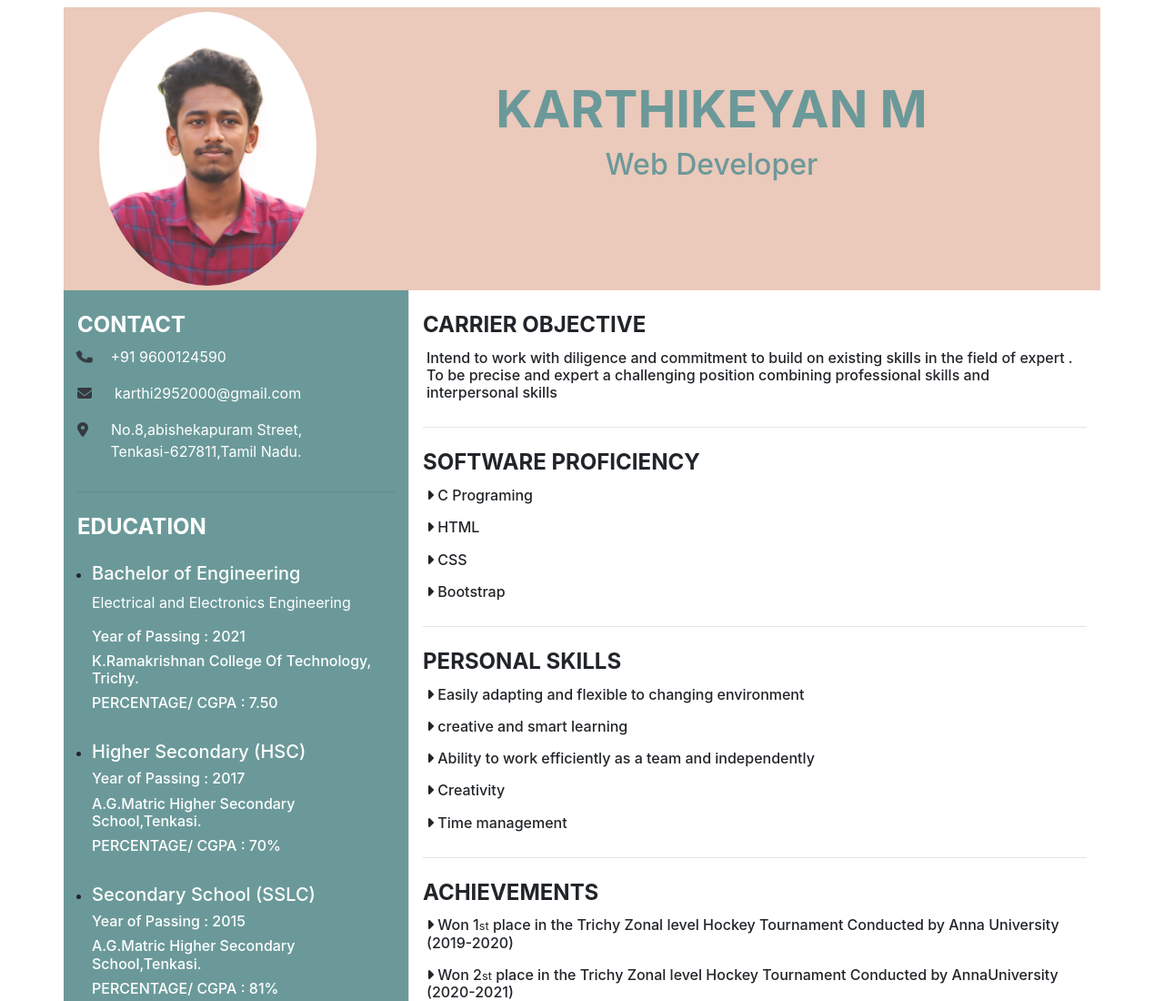
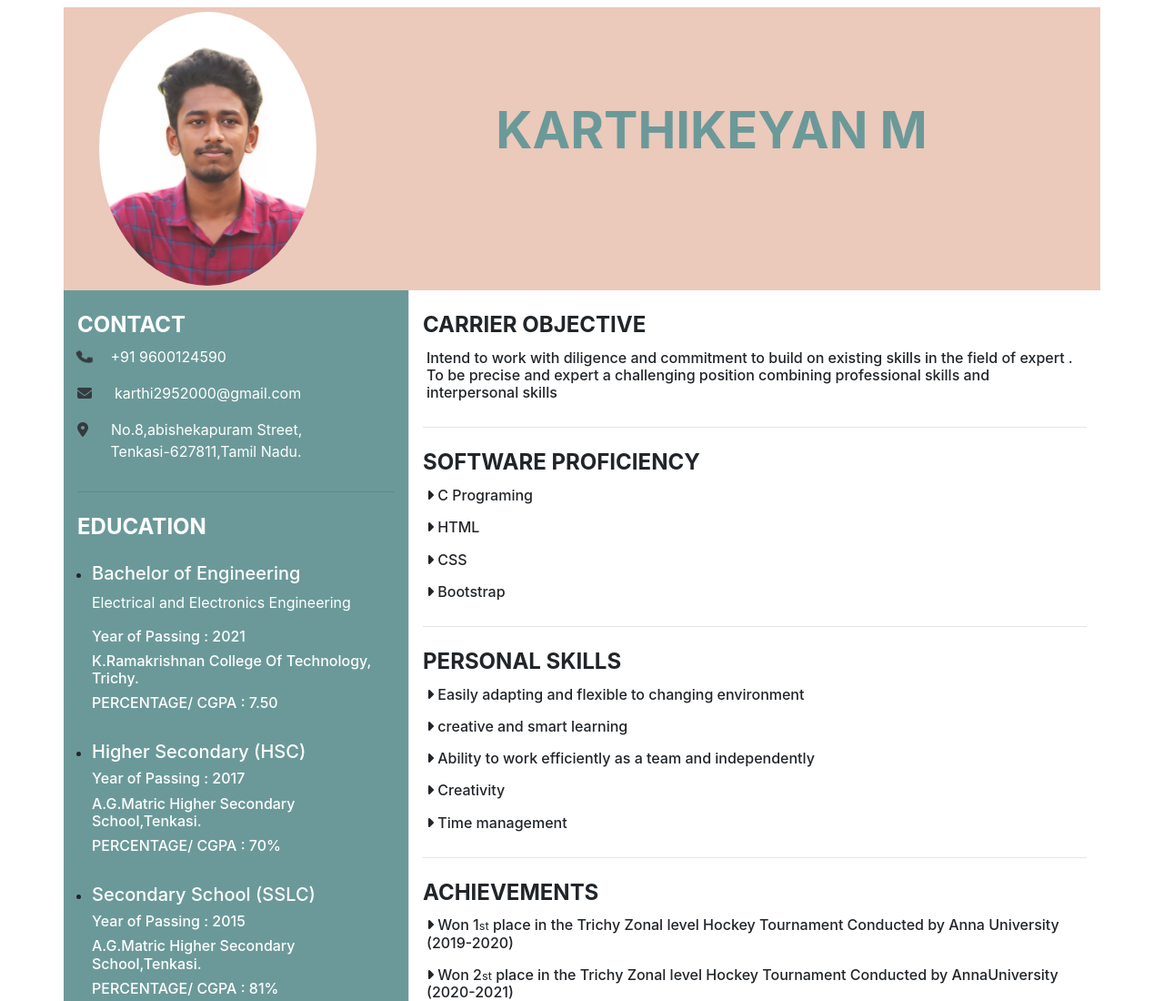
Before and after one commit to karthi2952000/resume, a plain HTML site: page index.html in a window 1280 px wide. Shown: the top 1100 px of the page at 91% size. Drawn offline with nearby package versions, Linux system fonts and the light colour scheme.

Commit message:
Update index.html

```diff
--- a/index.html
+++ b/index.html
@@ -47,7 +47,7 @@
                             <div class="font-weight-bold display-4 h1" style="color: rgb(107,153,153);">
                                 KARTHIKEYAN M
                             </div>
-                            <h2 style="color: rgb(107,153,153);">Web Developer</h2>
+
                         </div>
                     </div>
                 </div>
```
